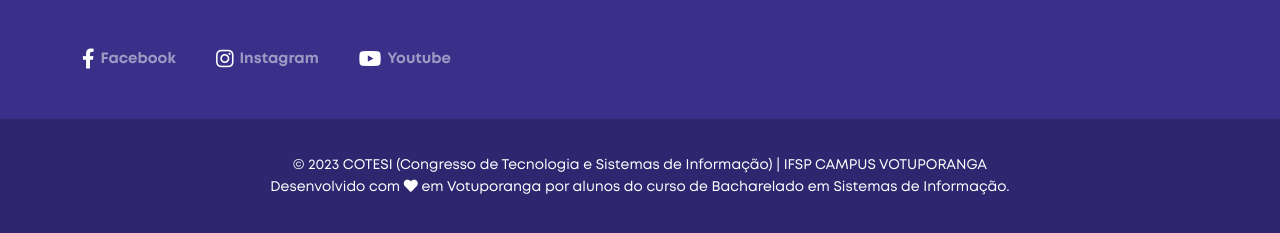
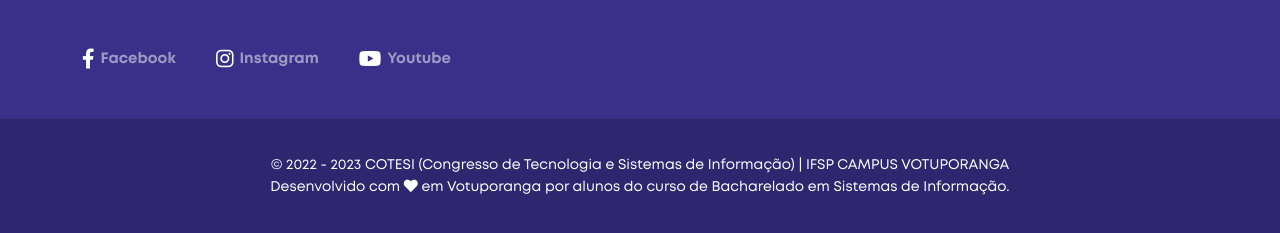
Before and after one commit to cotesi/cotesi.github.io, a PHP site: template views/home.php in a window 1280 px wide. Shown: the part 2525-2758 px from the top of the page. Run offline with PHP 8.4, Linux system fonts and the light colour scheme; the template is opened without the code that fills it, so the values that code supplies are empty.

Commit message:
Automatização de ano

```diff
--- a/views/footer.php
+++ b/views/footer.php
@@ -31,7 +31,7 @@
         <!-- end container -->
         <div class="bottom-bar">
             <div class="container">
-                <span class="copyright text-center w-100"> © 2023 COTESI (Congresso de Tecnologia e Sistemas de Informação)
+                <span class="copyright text-center w-100"> © 2022 <?= (date('Y') !== "2022") ? "- " . date('Y') : '' ?> COTESI (Congresso de Tecnologia e Sistemas de Informação)
                     | IFSP CAMPUS VOTUPORANGA <br />
                     <span>Desenvolvido com <i class="fas fa-heart"></i> em Votuporanga por alunos do curso de Bacharelado em
                         Sistemas de Informação. </span>
```
